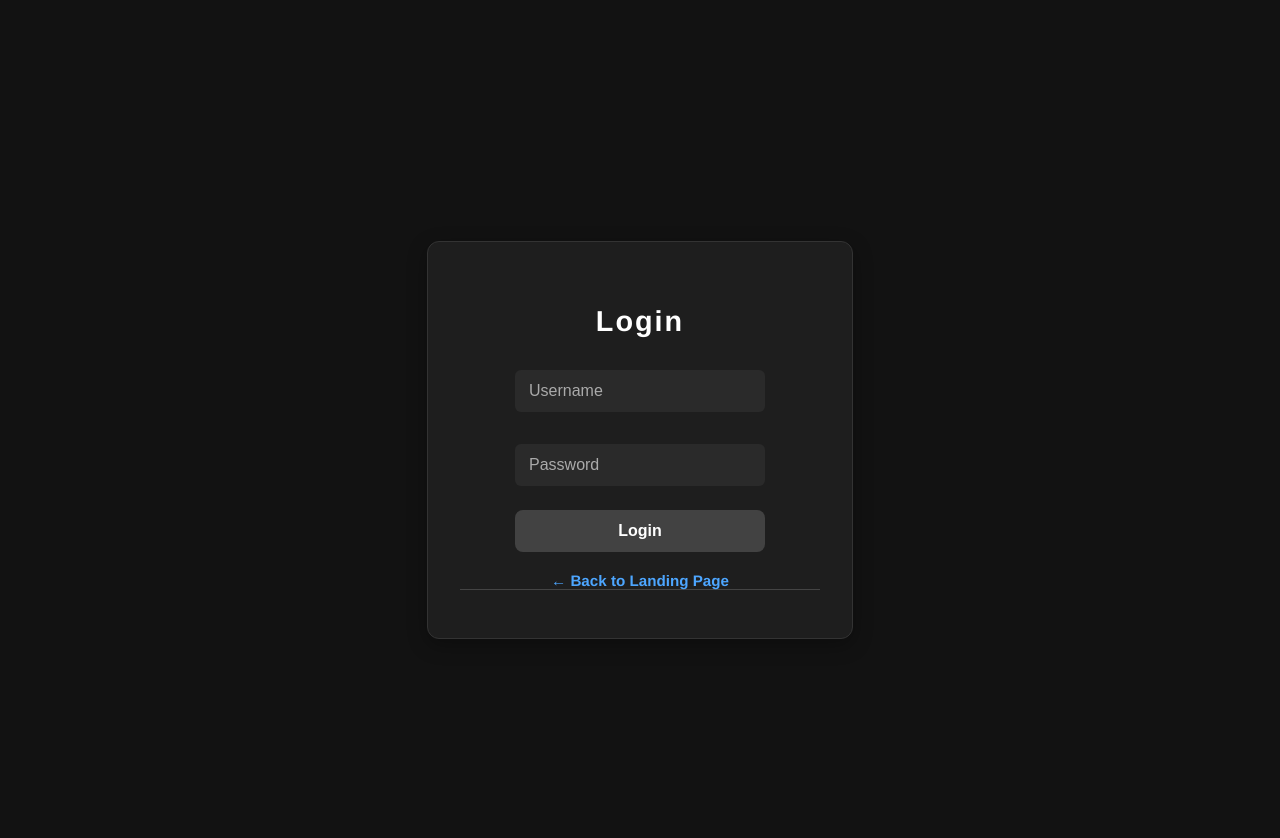
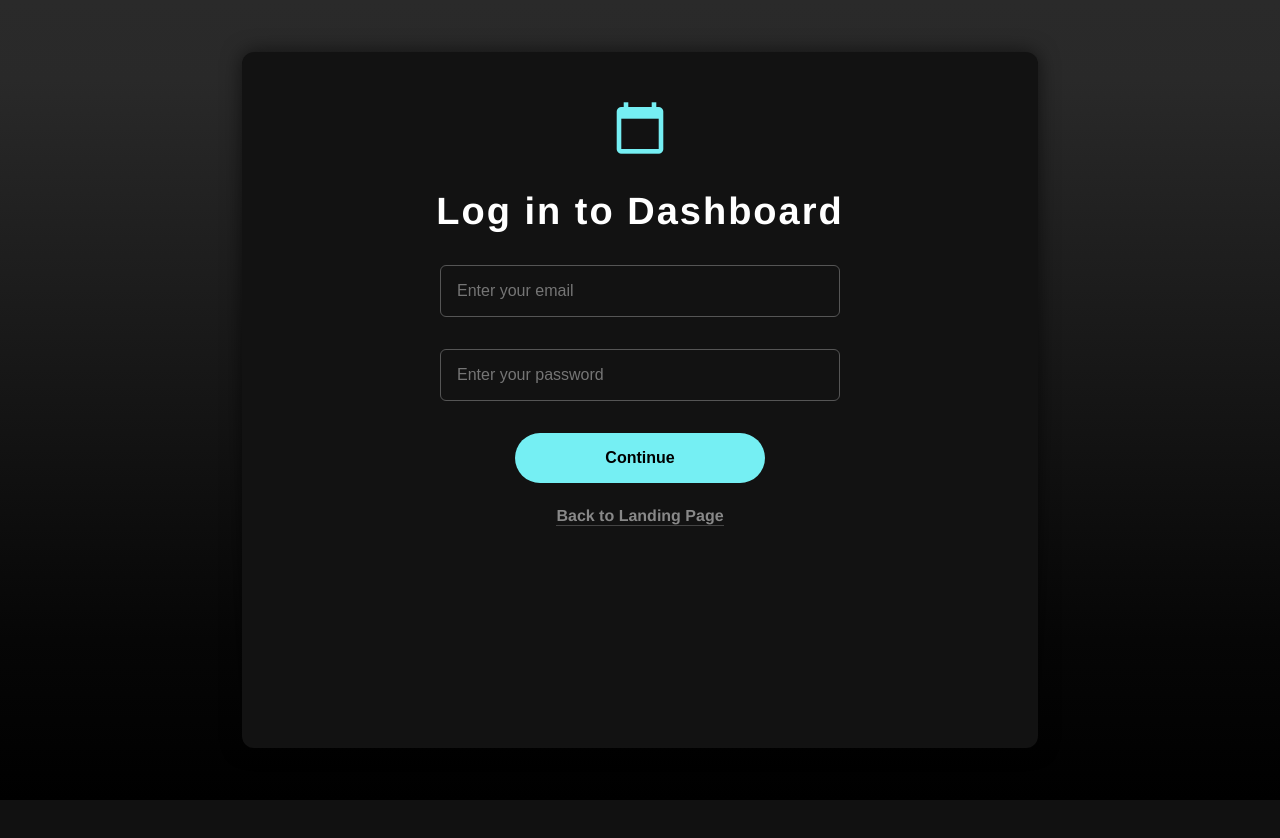
Before and after one commit to Cardpatr/skillsbadgeexam, a React (Create React App) app: page /login in a window 1280 px wide. Shown: the top 838 px of the page. After the commit the page ends 800 px from the top, so only its background shows below. Built offline with nearby package versions, Linux system fonts and the light colour scheme.

Commit message:
Update LoginPage.js

```diff
--- a/src/components/LoginPage.js
+++ b/src/components/LoginPage.js
@@ -1,7 +1,6 @@
-// src/components/LoginPage.js
 import React from 'react';
-import './LoginPage.css';
 import { useNavigate, Link } from 'react-router-dom';
+
 
 export default function LoginPage() {
   const navigate = useNavigate();
@@ -12,16 +11,132 @@ export default function LoginPage() {
   };
 
   return (
-    <div className="login-container">
-      <div className="login-box">
-        <h2 className="login-title">Login</h2>
-        <form onSubmit={handleLogin} className="login-form">
-          <input type="text" placeholder="Username" required />
-          <input type="password" placeholder="Password" required />
-          <button type="submit" className="lighter-btn">Login</button>
-        </form>
-        <Link to="/" className="back-link">← Back to Landing Page</Link>
+    <div style={{
+      height: '100vh',
+      margin: 0,
+      background: `
+        linear-gradient(
+          to bottom,
+          #2a2a2a 0%,
+          #292929 10%,
+          #292929 10%,
+          #242424 20%,
+          #242424 20%,
+          #1f1f1f 30%,
+          #1f1f1f 30%,
+          #1a1a1a 40%,
+          #1a1a1a 40%,
+          #151515 50%,
+          #151515 50%,
+          #101010 60%,
+          #101010 60%,
+          #0b0b0b 70%,
+          #0b0b0b 70%,
+          #060606 80%,
+          #060606 80%,
+          #030303 90%,
+          #030303 90%,
+          #000000 100%
+        )
+      `,
+      display: 'flex',
+      justifyContent: 'center',
+      alignItems: 'center'
+    }}>
+      <div style={{
+        backgroundColor: '#121212',
+        padding: '48px',
+        borderRadius: '12px',
+        width: '100%',
+        maxWidth: '700px',
+        height: '600px',
+        color: 'white',
+        boxShadow: '0 0 20px rgba(0,0,0,0.6)'
+      }}>
+          <div style={{ textAlign: 'center', marginBottom: '32px' }}>
+        <span className="material-icons" style={{ fontSize: '56px', color: '#75eff3ff' }}>
+          calendar_today
+        </span>
+
+        <h1
+          style={{
+            marginTop: '30px',
+            fontSize: '38px',
+            fontWeight: 'bold',
+            fontStyle: 'normal'
+          }}
+        >
+          Log in to Dashboard
+        </h1>
+      </div>
+
+
+
+       <form
+  onSubmit={handleLogin}
+  style={{
+    display: 'flex',
+    flexDirection: 'column',
+    alignItems: 'center',
+    justifyContent: 'center',
+    gap: '24px',
+    width: '100%'
+  }}
+>
+  <div style={{ display: 'flex', justifyContent: 'center', width: '100%' }}>
+    <input
+      type="email"
+      placeholder="Enter your email"
+      required
+      style={inputStyle}
+    />
+  </div>
+  <div style={{ display: 'flex', justifyContent: 'center', width: '100%' }}>
+    <input
+      type="password"
+      placeholder="Enter your password"
+      required
+      style={inputStyle}
+    />
+  </div>
+  <button type="submit" style={submitBtnStyle}>Continue</button>
+</form>
+
+
+
+        <p style={{ textAlign: 'center', marginTop: '16px', fontSize: '15px' }}>
+          <Link to="/" style={{ color: '#888', textDecoration: 'none' }}>
+            Back to Landing Page
+          </Link>
+        </p>
       </div>
     </div>
   );
 }
+
+const inputStyle = {
+  width: '80%',
+  maxWidth: '400px',
+  padding: '16px',
+  borderRadius: '6px',
+  backgroundColor: '#121212',
+  color: '#fff',
+  border: '1px solid #555',
+  fontSize: '16px',
+  boxSizing: 'border-box',
+  display: 'block'
+};
+
+
+
+const submitBtnStyle = {
+  padding: '16px',
+  backgroundColor: '#75eff3ff',
+  color: '#000',
+  fontWeight: 'bold',
+  fontSize: '16px',
+  borderRadius: '30px',
+  border: 'none',
+  cursor: 'pointer',
+  width: '100%'
+};
```
